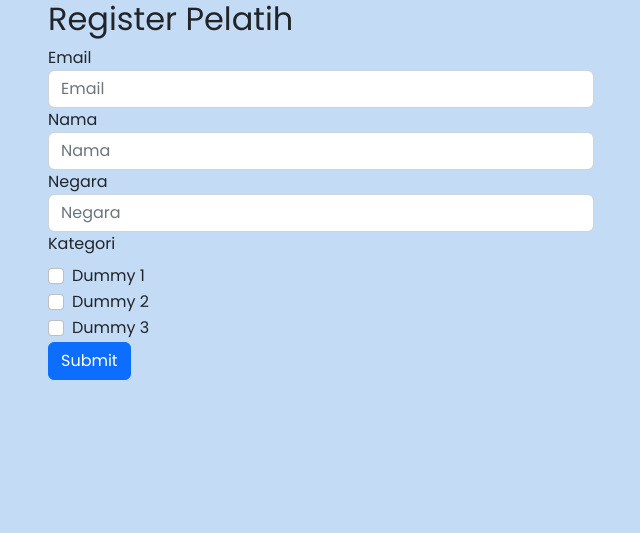
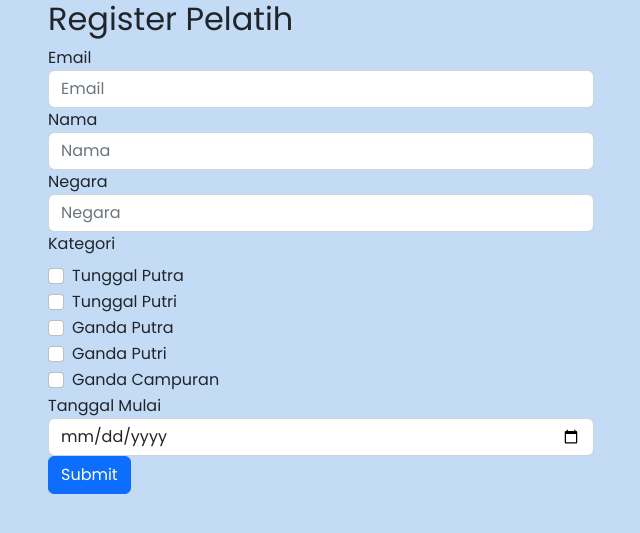
Before and after one commit to nseptio/Basdat-D9, a Django app: page /register/pelatih/ in a window 1280 px wide. Shown: the top 533 px of the page, without its empty margins (319-959 px from the left). Run offline with Django 4.2, Linux system fonts and the light colour scheme.

Commit message:
fix issue register

```diff
--- a/account/forms.py
+++ b/account/forms.py
@@ -80,8 +80,12 @@ class RegisterFormPelatih(forms.Form):
     kategori = forms.MultipleChoiceField(label='Kategori', widget=forms.CheckboxSelectMultiple(
         attrs={'class': 'form-control', 'oninvalid': "this.setCustomValidity('Data yang diisikan belum lengkap, silahkan lengkapi data terlebih dahulu')", 'oninput': "setCustomValidity('')"}),
         choices=[
-            ('dummy1', 'Dummy 1'),
-            ('dummy2', 'Dummy 2'),
-            ('dummy3', 'Dummy 3'),
+            ('Tunggal Putra', 'Tunggal Putra'),
+            ('Tunggal Putri', 'Tunggal Putri'),
+            ('Ganda Putra', 'Ganda Putra'),
+            ('Ganda Putri', 'Ganda Putri'),
+            ('Ganda Campuran', 'Ganda Campuran')
         ]
     )
+    tanggal_mulai = forms.DateField(label='Tanggal Lahir', widget=forms.DateInput({
+        'class': 'form-control', 'type': 'date'}))
--- a/account/templates/register-atlet.html
+++ b/account/templates/register-atlet.html
@@ -39,11 +39,9 @@
             <label>Play</label><br>
             <div class="form-check form-check-inline">
               {{ form.play.0 }}
-              <label class="form-check-label" for="{{ form.play.0.id_for_label }}">Kanan</label>
             </div>
             <div class="form-check form-check-inline">
               {{ form.play.1 }}
-              <label class="form-check-label" for="{{ form.play.1.id_for_label }}">Kiri</label>
             </div>
           </div>
           <div class="form-group">
@@ -54,11 +52,9 @@
             <label>Jenis Kelamin</label><br>
             <div class="form-check form-check-inline">
               {{ form.jenis_kelamin.0 }}
-              <label class="form-check-label" for="{{ form.jenis_kelamin.0.id_for_label }}">Laki-laki</label>
             </div>
             <div class="form-check form-check-inline">
               {{ form.jenis_kelamin.1 }}
-              <label class="form-check-label" for="{{ form.jenis_kelamin.1.id_for_label }}">Perempuan</label>
             </div>
           </div>
           <button type="submit" class="btn btn-primary">Submit</button>
--- a/account/templates/register-pelatih.html
+++ b/account/templates/register-pelatih.html
@@ -41,6 +41,10 @@
                 </div>
             {% endfor %}
         </div>
+        <div class="form-group">
+            <label for="{{ form.tanggal_mulai.id_for_label }}">Tanggal Mulai</label>
+            {{ form.tanggal_mulai }}
+        </div>
         <button type="submit" class="btn btn-primary">Submit</button>
       </form>
     </div>
--- a/account/views.py
+++ b/account/views.py
@@ -64,7 +64,7 @@ def register_umpire(request):
         # insert data to database
         fname = None
         lname = None
-        nama = None
+
         # if name only contains one word
         if len(nama.split()) == 1:
             fname = nama
@@ -151,7 +151,7 @@ def register_atlet(request):
             return render(request, "register-umpire.html", context)
 
         # check email is already registered or not
-        cursor.execute(f"SELECT * FROM ATLET WHERE email = '{email}'")
+        cursor.execute(f"SELECT * FROM MEMBER WHERE email = '{email}'")
         records = cursor.fetchmany()
         if len(records) > 0:
             form = RegisterFormAtlet(request.POST or None)
@@ -164,7 +164,7 @@ def register_atlet(request):
         # insert data to database
         fname = None
         lname = None
-        nama = None
+
         # if name only contains one word
         if len(nama.split()) == 1:
             fname = nama
@@ -177,7 +177,8 @@ def register_atlet(request):
 
         try:
             uuid_umpire = uuid.uuid4()
-            jenis_kelamin = "L" if jenis_kelamin else "P"
+            play = True if play == "Kanan" else False
+            jenis_kelamin = True if jenis_kelamin == "Laki-laki" else False
             cursor.execute(
                 f"insert into MEMBER (ID, Name, email) values ('{uuid_umpire}', '{name}', '{email}')"
             )
@@ -188,7 +189,7 @@ def register_atlet(request):
             connection.commit()
 
             # set cookie and redirect to dashboard
-            response = HttpResponseRedirect(reverse("account:show_main"))
+            response = HttpResponseRedirect(reverse("account:show_main")) #TODO: change to dashboard
             response.set_cookie("role", "atlet")
             response.set_cookie("email", email)
             return response
@@ -233,16 +234,16 @@ def register_pelatih(request):
             return render(request, "register-pelatih.html", context)
 
         # if data is not complete
-        if not email or not negara or not nama or not kategori:
-            form = RegisterFormPelatih(request.POST or None)
-            context = {
-                "form": form,
-                "message": "Data yang diisikan belum lengkap, silahkan lengkapi data terlebih dahulu",
-            }
-            return render(request, "register-pelatih.html", context)
+        # if not email or not negara or not nama or not kategori:
+        #     form = RegisterFormPelatih(request.POST or None)
+        #     context = {
+        #         "form": form,
+        #         "message": "Data yang diisikan belum lengkap, silahkan lengkapi data terlebih dahulu",
+        #     }
+        #     return render(request, "register-pelatih.html", context)
 
         # check email is already registered or not
-        cursor.execute(f"SELECT * FROM UMPIRE WHERE email = '{email}'")
+        cursor.execute(f"SELECT * FROM MEMBER WHERE email = '{email}'")
         records = cursor.fetchmany()
         if len(records) > 0:
             form = RegisterFormPelatih(request.POST or None)
@@ -255,7 +256,7 @@ def register_pelatih(request):
         # insert data to database
         fname = None
         lname = None
-        nama = None
+
         # if name only contains one word
         if len(nama.split()) == 1:
             fname = nama
@@ -267,17 +268,29 @@ def register_pelatih(request):
             name = fname + " " + lname
 
         try:
-            uuid_umpire = uuid.uuid4()
+            uuid_pelatih = uuid.uuid4()
             cursor.execute(
-                f"insert into MEMBER (ID, Name, email) values ('{uuid_umpire}', '{name}', '{email}')"
+                f"insert into MEMBER (ID, Name, email) values ('{uuid_pelatih}', '{name}', '{email}')"
             )
             cursor.execute(
-                f"insert into PLEATIH values ('{uuid_umpire}', '{negara}', '{kategori}', '{tanggal_mulai}')"
+                f"insert into PELATIH values ('{uuid_pelatih}', '{tanggal_mulai}')"
             )
+
+            list_uuid_kategori = []
+            for i in kategori:
+                cursor.execute(f"SELECT ID FROM SPESIALISASI WHERE Spesialisasi = '{i}'")
+                records = cursor.fetchmany()
+                list_uuid_kategori.append(records[0][0])
+
+            for i in list_uuid_kategori:
+                cursor.execute(
+                    f"insert into PELATIH_SPESIALISASI values ('{uuid_pelatih}', '{i}')"
+                )
+
             connection.commit()
 
             # set cookie and redirect to dashboard
-            response = HttpResponseRedirect(reverse("account:register"))
+            response = HttpResponseRedirect(reverse("account:register")) #TODO: change to dashboard
             response.set_cookie("role", "pelatih")
             response.set_cookie("email", email)
             return response
--- a/utils/query.py
+++ b/utils/query.py
@@ -20,10 +20,6 @@ try:
     record = cursor.fetchone()
     print("You are connected to - ", record, "\n")
 
-    cursor.execute("SELECT * FROM MEMBER")
-    record = cursor.fetchall()
-    for i in record:
-        print(i)
 
 except (Exception, Error) as error:
     print("Error while connecting to PostgreSQL", error)
```
